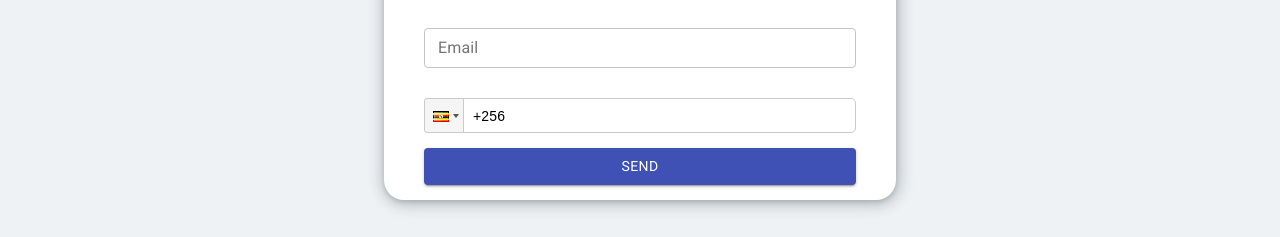
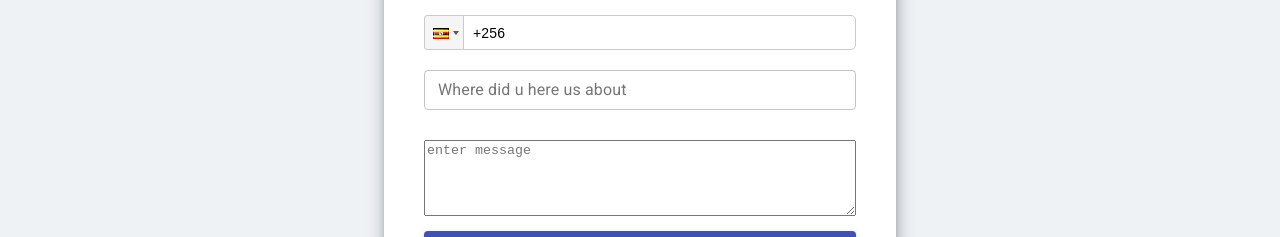
Before and after one commit to Thinkx-Software/ExcelOnlineWebsite, a React (Create React App) app: page /excel/contactus in a window 1280 px wide. Shown: the part 702-939 px from the top of the page. Built offline with nearby package versions, Linux system fonts and the light colour scheme.

Commit message:
worked on conatctus

```diff
--- a/src/components/contactus/ContactusForm.js
+++ b/src/components/contactus/ContactusForm.js
@@ -163,6 +163,43 @@ function ContactusForm() {
                       </FormControl>
 
                       {/*confirm password */}
+                       {/*here us about */}
+                       <FormControl className="signup__email">
+                                            <Field
+                                                name="hereUsAbout"
+                                                type="text"
+                                                as={TextField}
+                                                variant={!errors.hereUsAbout && touched.hereUsAbout ? "filled" : "outlined"}
+                                                error={errors.hereUsAbout && touched.hereUsAbout}
+                                                label="Where did u here us about"
+                                                placeholder="enter hereUsAbout"
+                                                size="small"
+                                            />
+                                            {errors.hereUsAbout && touched.hereUsAbout &&
+                                                <ErrorMessage name="hereUsAbout" component="span" className="error" />}
+                                        </FormControl>
+                                        {/*here us about */}
+                                        {/*message */}
+                                        <FormControl className="signup__email">
+                                            <Field
+                                                name="message"
+                                                type="text"
+                                                as={TextareaAutosize}
+                                                error={errors.message && touched.message}
+                                                label="Where did u here us about"
+                                                placeholder="enter message"
+                                                rowsMax={4}
+                                                size="small"
+                                                aria-label="maximum height"
+                                                style={{
+                                                    height:"70px"
+                                                }}
+                                            />
+                                            {errors.message && touched.message &&
+                                                <ErrorMessage name="message" component="span" className="error" />}
+                                        </FormControl>
+                                        {/*message */}
+
 
 
                       <FormControl className="signup__button">
```
